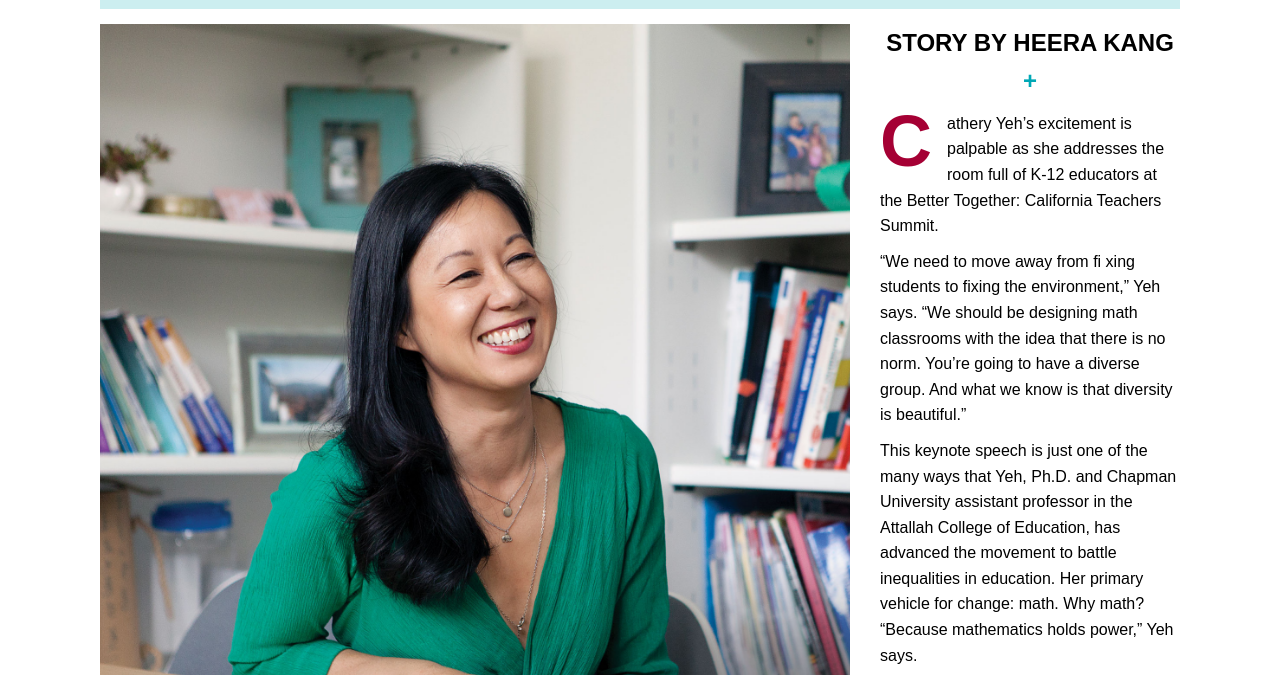
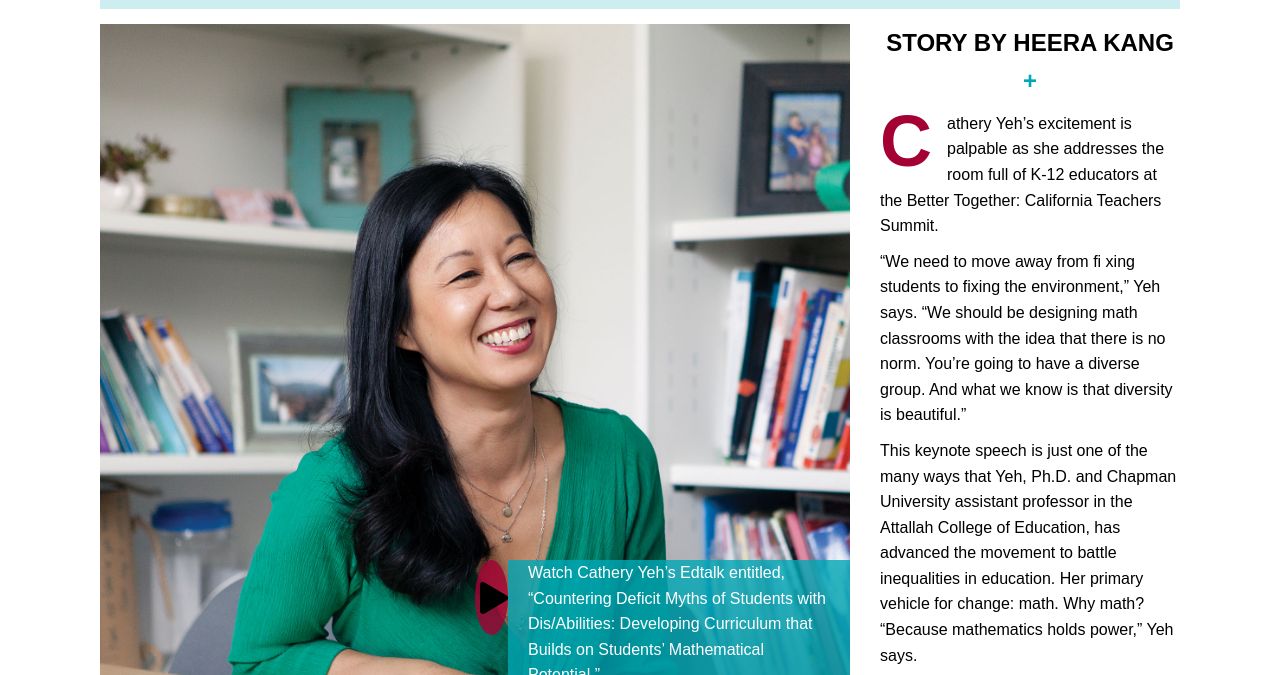
Before and after one commit to cbryant24/snowfall, a website: page index.html in a window 1280 px wide. Shown: the part 353-1028 px from the top of the page. Drawn offline with Linux system fonts and the light colour scheme; a web font is replaced by a local one.

Commit message:
added styling for play button

```diff
--- a/index.html
+++ b/index.html
@@ -14,7 +14,8 @@
   <meta name="viewport" content="width=device-width, initial-scale=1">
   <link rel="stylesheet" href="https://use.typekit.net/fag5nge.css">
   <link rel="stylesheet" href="./css/style.css">
-  <link rel="stylesheet" href="https://use.fontawesome.com/releases/v5.8.2/css/all.css" integrity="sha384-oS3vJWv+0UjzBfQzYUhtDYW+Pj2yciDJxpsK1OYPAYjqT085Qq/1cq5FLXAZQ7Ay" crossorigin="anonymous">
+  <link rel="stylesheet" href="https://use.fontawesome.com/releases/v5.8.2/css/all.css"
+    integrity="sha384-oS3vJWv+0UjzBfQzYUhtDYW+Pj2yciDJxpsK1OYPAYjqT085Qq/1cq5FLXAZQ7Ay" crossorigin="anonymous">
 </head>
 
 <body>
@@ -36,7 +37,8 @@
             <span class="video-cta__play-button">
               <i class="fas fa-play fa-2x"></i>
             </span>
-            <p class="video-cta__text"></p>
+            <p class="video-cta__text">Watch Cathery Yeh’s Edtalk entitled, “Countering Deficit Myths of Students with
+              Dis/Abilities: Developing Curriculum that Builds on Students’ Mathematical Potential.”</p>
           </div>
         </div>
       </div>
--- a/sass/_math_home.scss
+++ b/sass/_math_home.scss
@@ -15,10 +15,25 @@
   //   </div>
   // </div>
   .video-cta {
+    display: flex;
 
-    &__play-button {}
+    &__play-button {
+      display: flex;
+      justify-content: center;
+      align-items: center;
+      background: rgba($color-secondary, .8);
+      height: 7.5rem;
+      width: 7.5rem;
+      border-radius: 50%;
+    }
 
-    &__text {}
+    i { padding-left: 5px; }
+
+    &__text {
+      color: $color-white;
+      padding: 0 2rem;
+      background: rgba($color-primary, .8);
+    }
 
 
   }
@@ -86,11 +101,18 @@
 
     &__combox-box {
       height: 100%;
+      display: grid;
+      grid-template-rows: 1fr 1fr;
+      grid-template-columns: 1fr 1fr;
+      grid-auto-columns: 0;
+      grid-auto-rows: 0;
     }
 
     &__image {
       height: 100%;
       width: 100%;
+      grid-row: 1 / span 2;
+      grid-column: 1 / span 2;
       object-fit: cover;
     }
 
@@ -105,6 +127,18 @@
         float: left;
         line-height: 6.0rem;
       }
+    }
+
+    .video-cta {
+
+      grid-row: 2 / span 1;
+      grid-column: 2 / span 1;
+      align-self: center;
+      &__play-button {}
+
+      &__text {}
+
+
     }
 
   }
```
Also changed, not shown: css/style.css, images/Ansley-Wong.jpg (added), images/Brande-Otis.jpg (added), images/Community-math-night-1.jpg (added), images/Community-math-night-2.jpg (added), images/Screen Shot 2019-05-02 at 4.09.58 PM.png (added), images/Screen Shot 2019-05-03 at 2.26.11 PM.png (added), images/Yeh-math-program1.jpg (added), images/Yeh-math-program3.jpg (added), images/lufei-lin.jpg (added).
